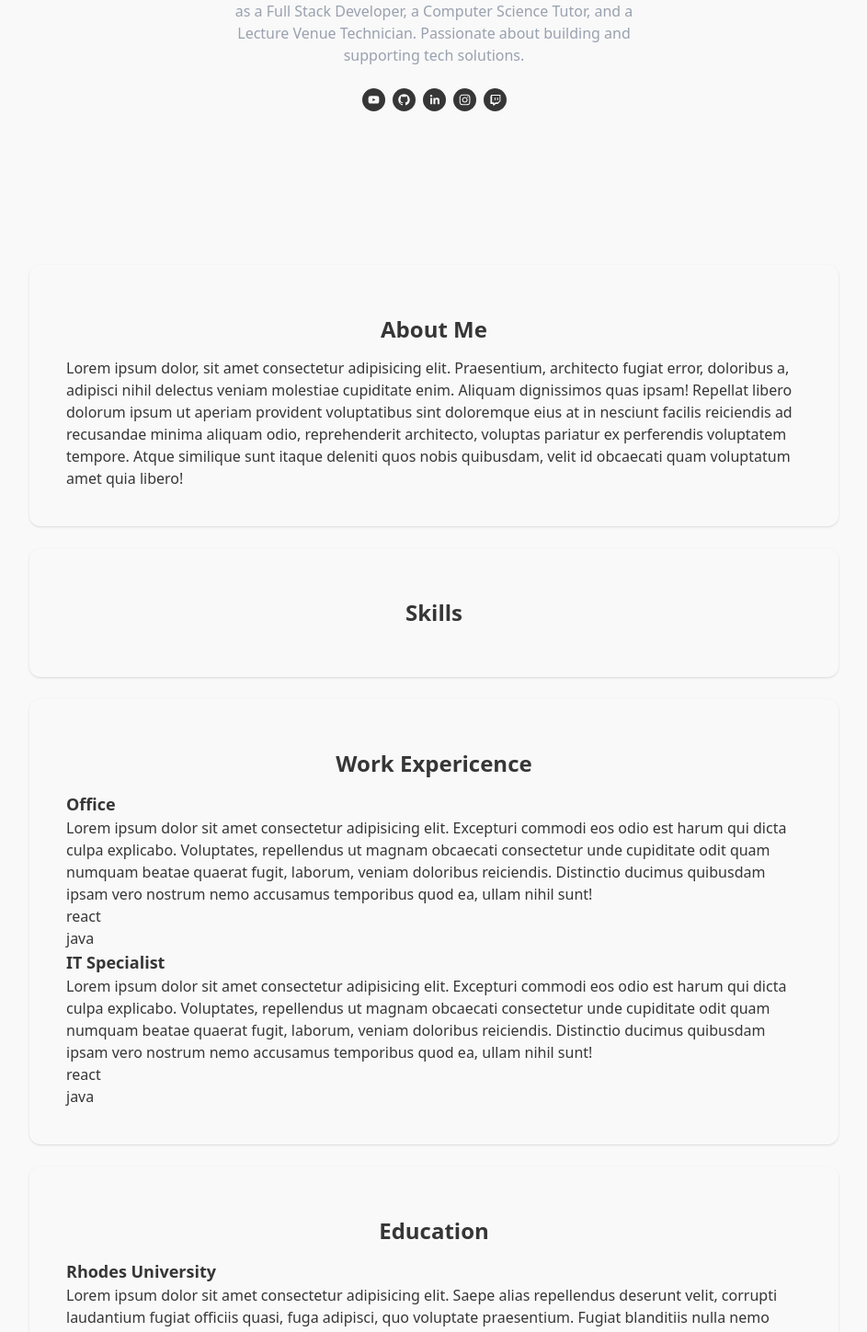
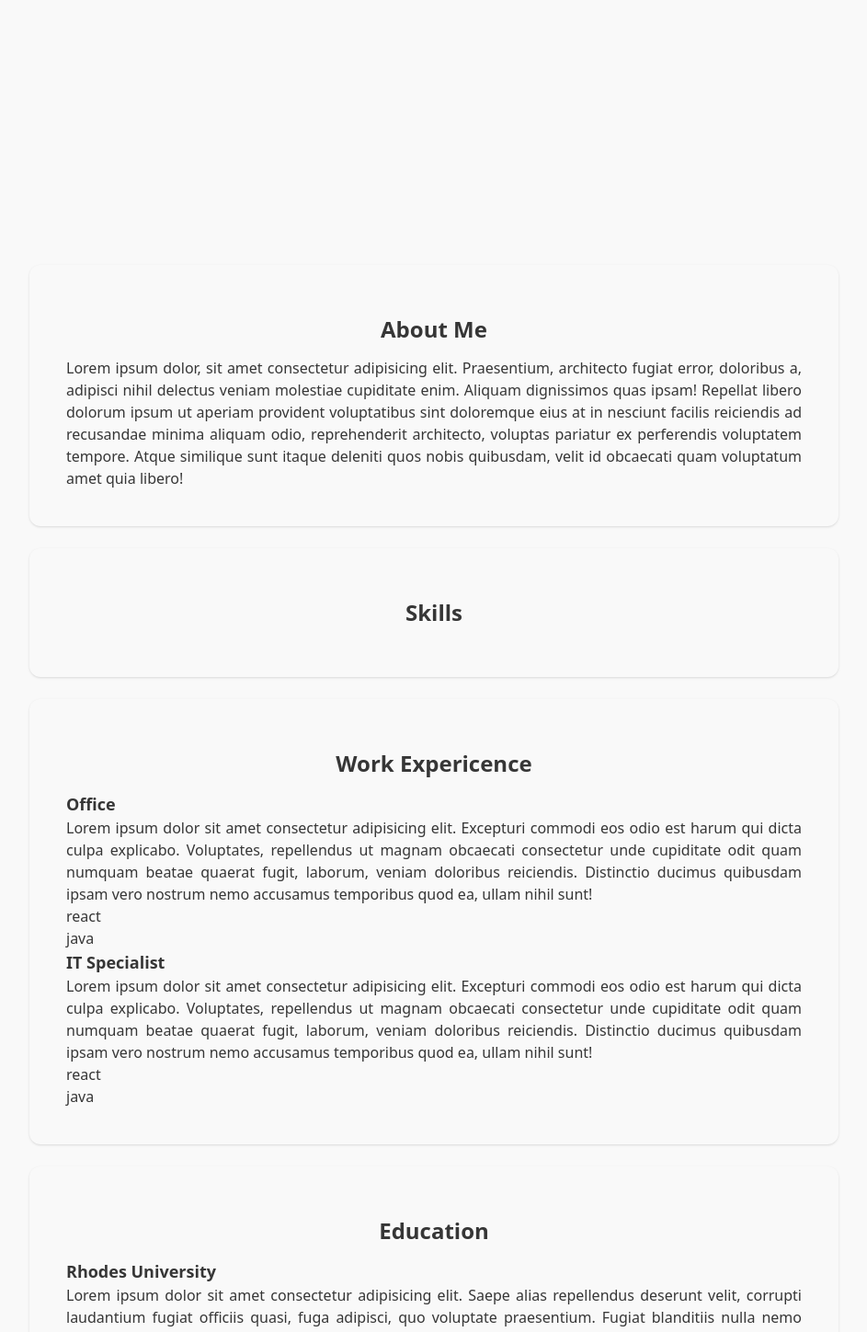
Before and after one commit to thatobaloyi/newPortfolio, a Next.js app: page / in a window 1280 px wide. Shown: the part 712-2160 px from the top of the page at 92% size, without its empty margins (168-1111 px from the left). Built offline with nearby package versions, Linux system fonts and the light colour scheme.

Commit message:
fixed landing margin bug

```diff
--- a/src/app/components/Landing.tsx
+++ b/src/app/components/Landing.tsx
@@ -1,5 +1,6 @@
 import Image from "next/image"
 import Socials from "./Socials"
+
 export default function Landing() {
     return (
         <div className="min-h-screen w-full flex flex-col items-center justify-center p-6">
@@ -30,6 +31,8 @@ export default function Landing() {
             </p>
             <br />
             <Socials />
+            {/* <button>Resume</button> */}
+
         </div>
     )
 }
--- a/src/app/globals.css
+++ b/src/app/globals.css
@@ -6,6 +6,7 @@ body{
   color: #363636;
   margin: 0;
   padding: 0;
+  text-align: justify;
 }
 
 .backdrop{
--- a/src/app/layout.tsx
+++ b/src/app/layout.tsx
@@ -32,9 +32,7 @@ export default function RootLayout({
       >
         <Header/>
         {/* <Landing/> */}
-        <main className="m-10 md:m-50">
         {children}
-        </main>
         <Footer/>
       </body>
     </html>
--- a/src/app/page.tsx
+++ b/src/app/page.tsx
@@ -6,17 +6,19 @@ import Landing from "./components/Landing";
 export default function Home() {
   return (
     <>
-      <Landing/>
-      <AboutMe/>
+      <Landing />
+      <main className="m-10 md:m-50">
+        <AboutMe />
         <br />
         {/* <hr /> */}
-      <Skills/>
+        <Skills />
         <br />
         {/* <hr /> */}
-      <WorkExperience/>
+        <WorkExperience />
         <br />
         {/* <hr /> */}
-      <Education/>
+        <Education />
+      </main>
     </>
   );
 }
```
Lines whose indentation alone changed are shown as unchanged.
